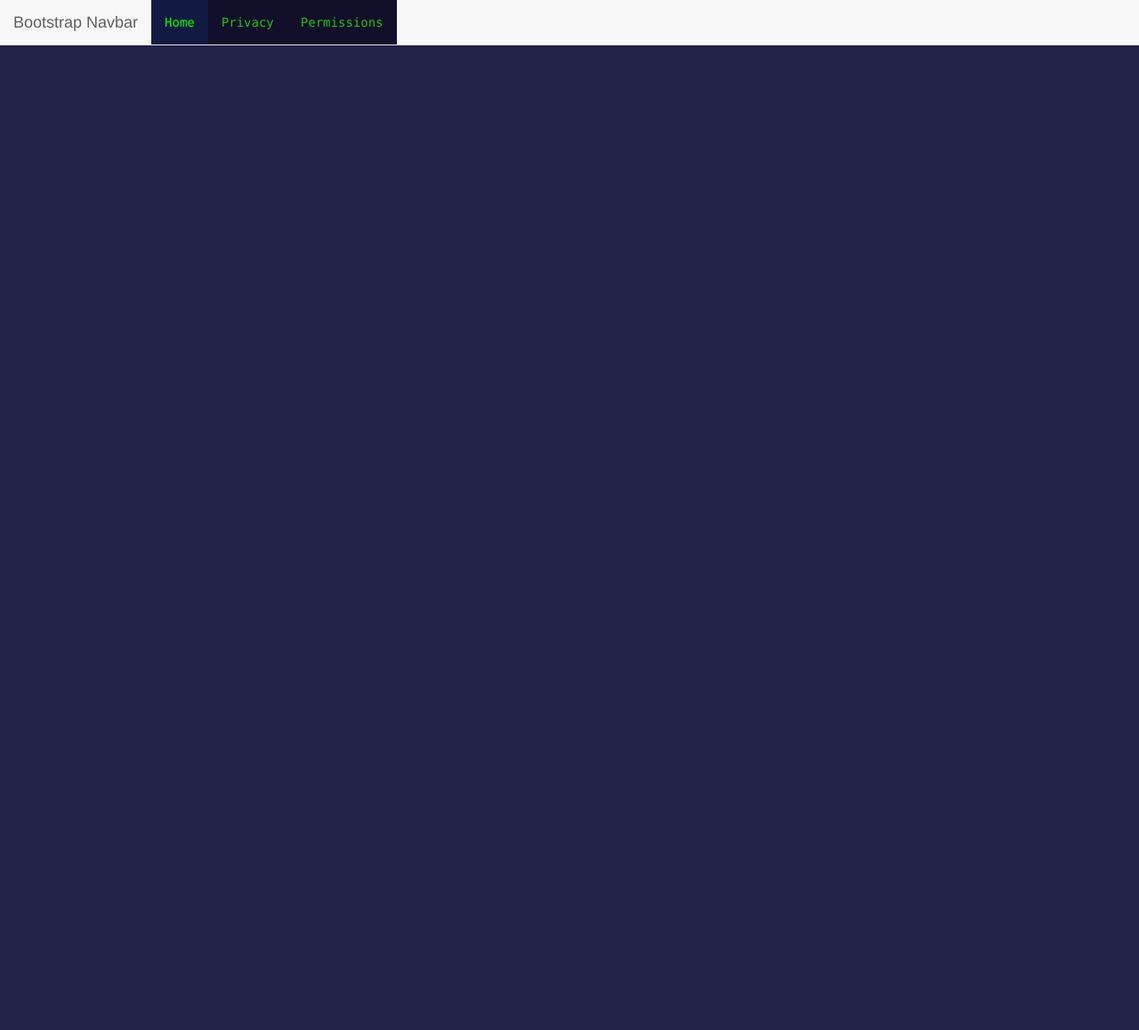
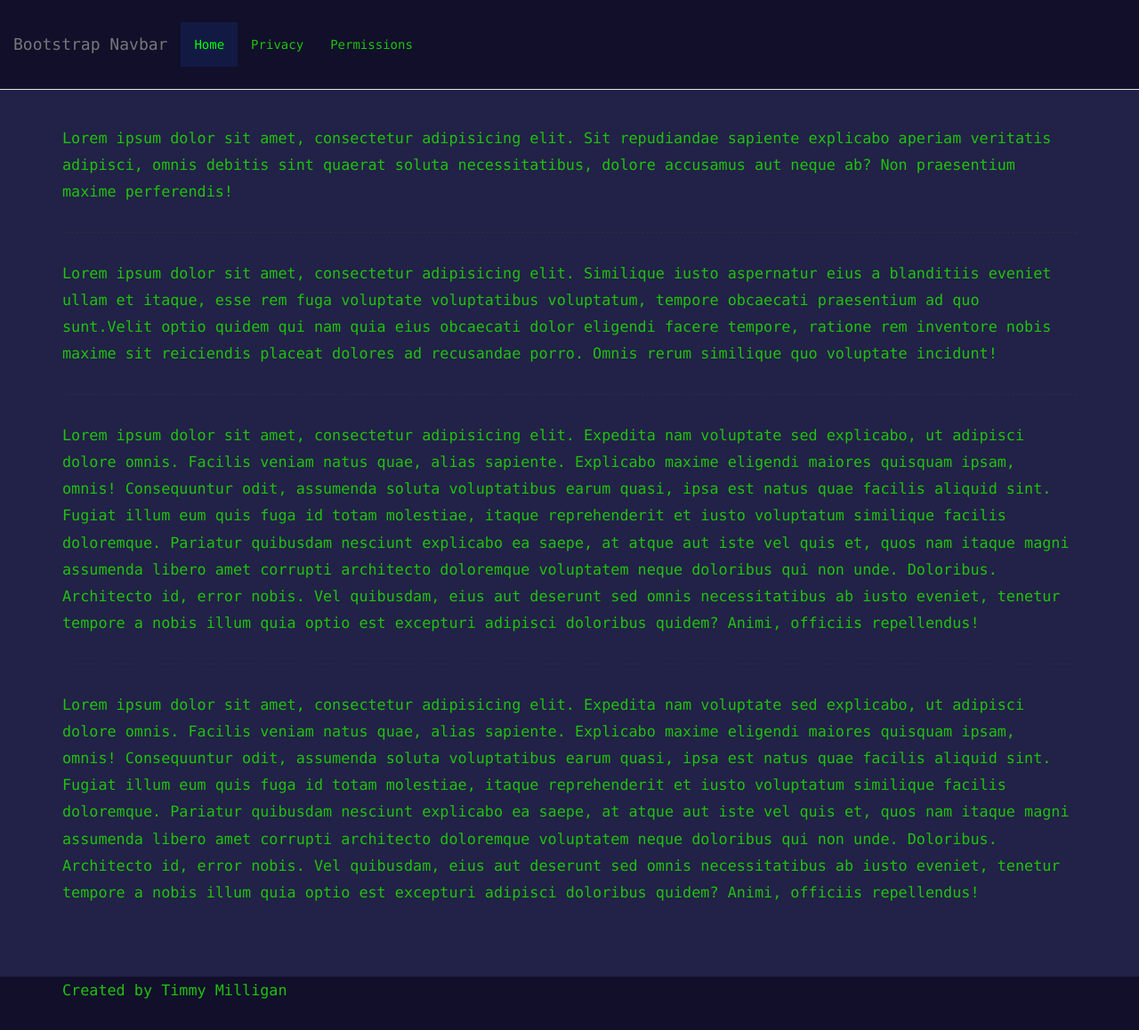
Before and after one commit to TimmyMill/New_Mode, a Flask app: page / in a window 1280 px wide. Shown: the whole page at 89% size. Before the commit the page ends 51 px from the top, so only its background shows below. Run offline with Flask 2, Linux system fonts and the light colour scheme; some libraries are stand-ins or nearby versions.

Commit message:
Added JS function to shrink navbar while scrolling. Added fake text to make page scrollable. Implemented "sticky footer"

```diff
--- a/new_mode/static/css/main.css
+++ b/new_mode/static/css/main.css
@@ -1,17 +1,13 @@
-
-/*
-Page Header
-*/
-
-header .navbar {
-    position: center;
-    background-color: #110f2a;
-    /*background-color: #121a44;*/
+/* Navigation Bar
+---------------------------------------------------------------------------------------*/
+.navbar-default {
+    padding-top: 25px;
+    padding-bottom: 25px;
+    background: #110f2a;
+    color: #20c20e;
+    font-family: 'Consolas', 'Deja Vu Sans Mono', 'Bitstream Vera Sans Mono', monospace;
+    transition: all 0.3s;
 }
-
-/*
-Navigation Bar
-*/
 
 /*Active Page*/
 .navbar-default .navbar-nav > .active > a,
@@ -35,21 +31,72 @@ background-color: #121a44;
     color: #00ff00;
 }
 
+/*Overrides the initial style when the page is scrolled*/
+.navbar.compressed {
+    padding-top: 10px;
+    padding-bottom: 10px;
+    background: #222147;
+    color: #20c20e;
+    box-shadow: 2px 2px 2px rgba(0, 0, 0, 0.1);
+}
+
 body {
     background-color: #222147;
+    font-family: 'Consolas', 'Deja Vu Sans Mono', 'Bitstream Vera Sans Mono', monospace;
+    /* Padding for navigation bar */
+    padding-top: 60px;
+    /* Margin bottom = footer height */
+    margin-bottom: 60px;
     /*background-color: #252d42;*/
-/* padding for navigation bar */
-padding-top: 70px;
+}
+
+p {
+    color: #20c20e;
+    font-size: 1.2em;
+    line-height: 1.8em;
+    font-weight: 300;
+    margin: 30px 0;
+}
+
+.content {
+    padding: 50px 0;
+}
+
+.line {
+    width: 100%;
+    height: 1px;
+    margin: 30px 0;
+    border-bottom: 1px dashed #252d42;
+}
+
+/* Sticky footer
+----------------------------------------------------------------------------*/
+html {
+    position: relative;
+    min-height: 100%;
 }
 
 .footer {
+    position: absolute;
+    bottom: 0;
+    width: 100%;
+    /* Fixed height of footer */
+    height: 60px;
+    background-color: #110f2a;
     font-family: 'Consolas', 'Monaco', 'Bitstream Vera Sans Mono', monospace;
     color: #00ff00;
-    background-color: #110f2a;
-    position: absolute;
-    right: 0;
-    bottom: 0;
-    left: 0;
-    padding: 1rem;
-    text-align: left;
+    /*right: 0;*/
+    /*left: 0;*/
+    /*padding: 1rem;*/
+    /*text-align: left;*/
 }
+
+/* Overrides margin so footer sits at bottom */
+.footer .container > p {
+    margin: 0;
+}
+
+.footer > .container {
+    padding-right: 15px;
+    padding-left: 15px;
+}
--- a/new_mode/templates/index.html
+++ b/new_mode/templates/index.html
@@ -9,16 +9,14 @@
 
   <!-- Bootstrap CSS CDN -->
   <link rel="stylesheet" href="https://maxcdn.bootstrapcdn.com/bootstrap/3.3.7/css/bootstrap.min.css">
-  <!-- jQuery CDN -->
-  <script src="https://ajax.googleapis.com/ajax/libs/jquery/3.2.1/jquery.min.js"></script>
-  <!-- Bootstrap JavaScript CDN -->
-  <script src="https://maxcdn.bootstrapcdn.com/bootstrap/3.3.7/js/bootstrap.min.js"></script>
   <!-- Custom CSS -->
+  {#  <link rel="stylesheet" href="/static/css/style.css">#}
   <link rel="stylesheet" href="/static/css/main.css">
 </head>
 
 <body>
 
+<!-- Navigation -->
 <nav class="navbar navbar-default navbar-fixed-top">
   <!-- Navbar Container -->
   <div class="container-fluid">
@@ -49,8 +47,84 @@
 
     </div>
   </div>
+</nav>
 
-</nav>
+<div class="content">
+
+  <div class="container">
+    <p>
+      Lorem ipsum dolor sit amet, consectetur adipisicing elit. Sit repudiandae sapiente explicabo aperiam veritatis
+      adipisci, omnis debitis sint quaerat soluta necessitatibus, dolore accusamus aut neque ab? Non praesentium maxime
+      perferendis!
+    </p>
+    <div class="line"></div>
+    <p>
+      Lorem ipsum dolor sit amet, consectetur adipisicing elit. Similique iusto aspernatur eius a blanditiis eveniet
+      ullam et itaque, esse rem fuga voluptate voluptatibus voluptatum, tempore obcaecati praesentium ad quo sunt.Velit
+      optio quidem qui nam quia eius obcaecati dolor eligendi facere tempore, ratione rem inventore nobis maxime sit
+      reiciendis placeat dolores ad recusandae porro. Omnis rerum similique quo voluptate incidunt!
+    </p>
+    <div class="line"></div>
+    <p>
+      Lorem ipsum dolor sit amet, consectetur adipisicing elit. Expedita nam voluptate sed explicabo, ut adipisci dolore
+      omnis. Facilis veniam natus quae, alias sapiente. Explicabo maxime eligendi maiores quisquam ipsam, omnis!
+      Consequuntur odit, assumenda soluta voluptatibus earum quasi, ipsa est natus quae facilis aliquid sint. Fugiat
+      illum eum quis fuga id totam molestiae, itaque reprehenderit et iusto voluptatum similique facilis doloremque.
+      Pariatur quibusdam nesciunt explicabo ea saepe, at atque aut iste vel quis et, quos nam itaque magni assumenda
+      libero amet corrupti architecto doloremque voluptatem neque doloribus qui non unde. Doloribus. Architecto id,
+      error nobis. Vel quibusdam, eius aut deserunt sed omnis necessitatibus ab iusto eveniet, tenetur tempore a nobis
+      illum quia optio est excepturi adipisci doloribus quidem? Animi, officiis repellendus!
+    </p>
+    <div class="line"></div>
+    <p>
+      Lorem ipsum dolor sit amet, consectetur adipisicing elit. Expedita nam voluptate sed explicabo, ut adipisci dolore
+      omnis. Facilis veniam natus quae, alias sapiente. Explicabo maxime eligendi maiores quisquam ipsam, omnis!
+      Consequuntur odit, assumenda soluta voluptatibus earum quasi, ipsa est natus quae facilis aliquid sint. Fugiat
+      illum eum quis fuga id totam molestiae, itaque reprehenderit et iusto voluptatum similique facilis doloremque.
+      Pariatur quibusdam nesciunt explicabo ea saepe, at atque aut iste vel quis et, quos nam itaque magni assumenda
+      libero amet corrupti architecto doloremque voluptatem neque doloribus qui non unde. Doloribus. Architecto id,
+      error nobis. Vel quibusdam, eius aut deserunt sed omnis necessitatibus ab iusto eveniet, tenetur tempore a nobis
+      illum quia optio est excepturi adipisci doloribus quidem? Animi, officiis repellendus!
+    </p>
+
+  </div>
+  <!-- End Container -->
+</div>
+<!-- End Content -->
+
+<!-- Footer -->
+<footer class="footer">
+  <div class="container">
+    <p>Created by Timmy Milligan</p>
+  </div>
+</footer>
+{#  <div class="col-container col-max col-gutters flex-block-lg flex-item-center-lg">#}
+{#    <p>Created by Timmy Milligan</p>#}
+{#  </div>#}
+
+<!-- Placed at the end of the document so the pages load faster -->
+
+<!-- jQuery CDN -->
+<script src="https://code.jquery.com/jquery-1.12.0.min.js"></script>
+{#<script src="https://ajax.googleapis.com/ajax/libs/jquery/3.2.1/jquery.min.js"></script>#}
+<!-- Bootstrap JavaScript CDN -->
+<script src="https://maxcdn.bootstrapcdn.com/bootstrap/3.3.7/js/bootstrap.min.js"></script>
+
+<script type="text/javascript">
+    $(document).ready(function () {
+
+        $(window).on('scroll', function () {
+            if ($(window).scrollTop() >= 20) {
+                $('.navbar').addClass('compressed');
+            } else {
+                $('.navbar').removeClass('compressed');
+            }
+        });
+    });
+</script>
+
+</body>
+</html>
 
 {#<header class="navbar">#}
 {#<!-- Navigation Bar -->#}
@@ -65,13 +139,6 @@
 {#  </div>#}
 {#</header>#}
 {#<div class="container"></div>#}
-{#<footer class="footer">#}
-{#  <div class="col-container col-max col-gutters flex-block-lg flex-item-center-lg">#}
-{#    <p>Created by Timmy Milligan</p>#}
-{#  </div>#}
-{#</footer>#}
-</body>
-</html>
 
 {#<nav class="navbar navbar-default navbar-fixed-top">#}
 {#  <div class="container">#}
```
Lines whose indentation alone changed are shown as unchanged.
